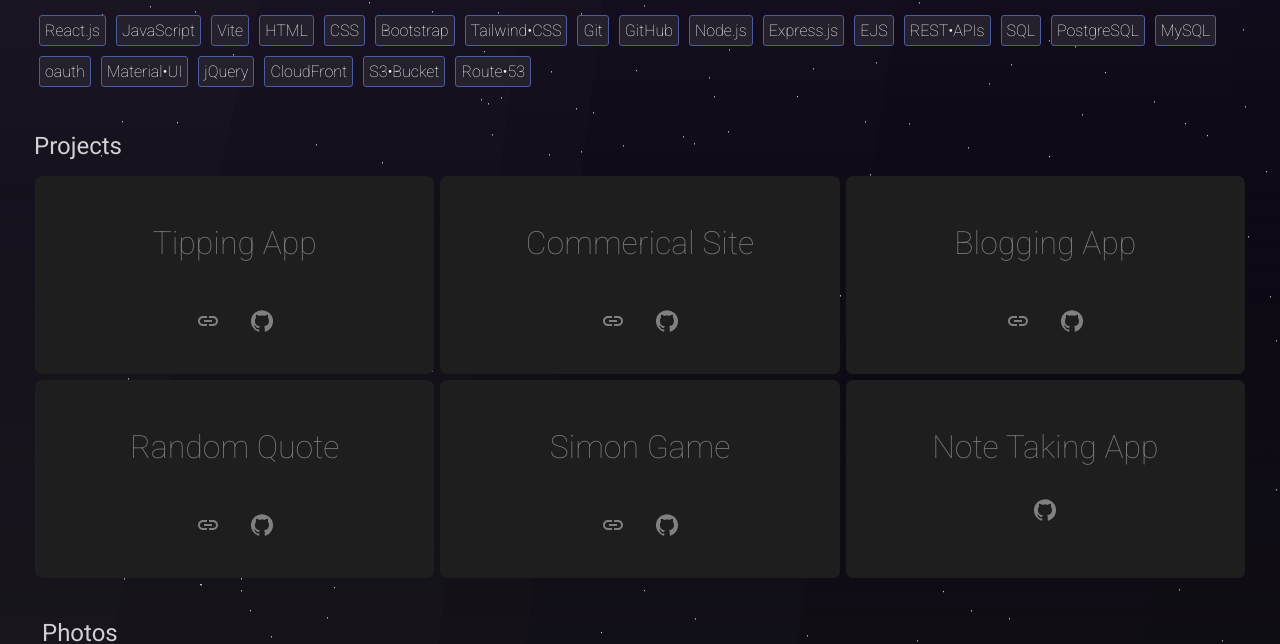
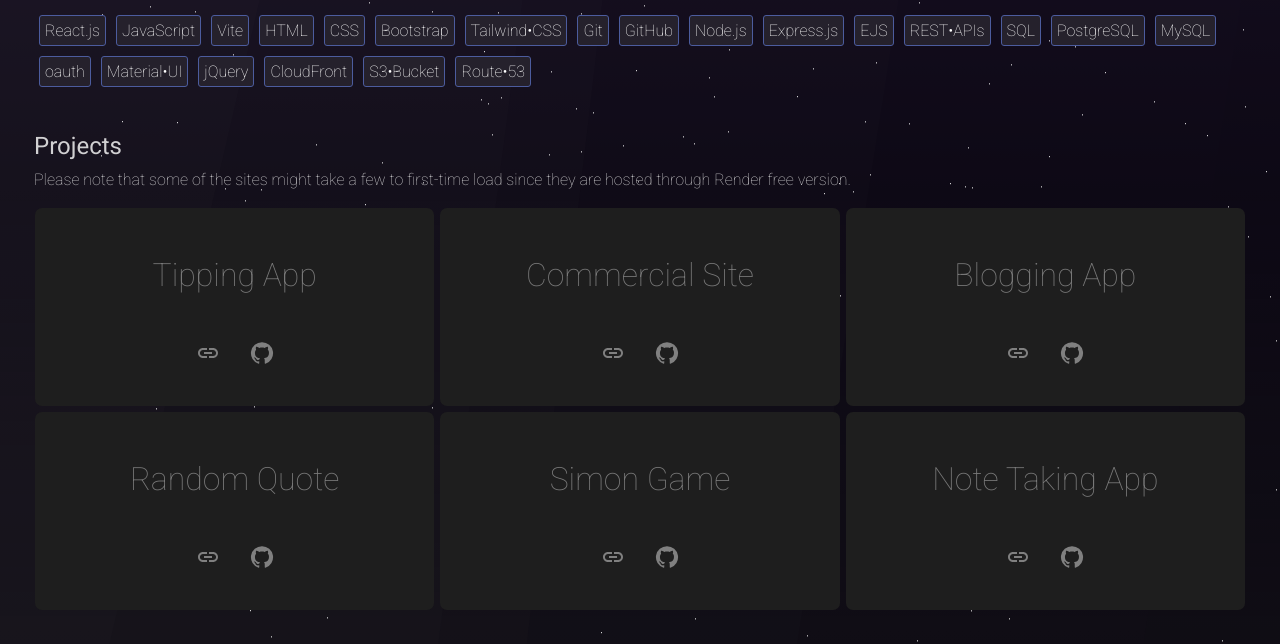
Before and after one commit to noel-pena/Portfolio-V3, a React (Vite) app: page / in a window 1280 px wide. Shown: the part 807-1451 px from the top of the page. Built offline with nearby package versions, Linux system fonts and the light colour scheme.

Commit message:
adding more project links

```diff
--- a/src/components/Projects.jsx
+++ b/src/components/Projects.jsx
@@ -20,6 +20,19 @@
       >
         Projects
       </Grid>
+      <Grid
+        item
+        pt={1}
+        sx={{
+          textAlign: "left",
+          color: "#f9f9f9d2",
+          fontWeight: 200,
+          lineHeight: 1.5,
+        }}
+      >
+        Please note that some of the sites might take a few to first-time load
+        since they are hosted through Render free version.
+      </Grid>
       <div id="cards" style={{ paddingTop: "15px" }}>
         <Card className="card">
           <div className="card-content">
@@ -40,7 +53,7 @@
         </Card>
         <Card className="card">
           <div className="card-content">
-            <p className="card-icon">Commerical Site</p>
+            <p className="card-icon">Commercial Site</p>
             <a href="https://jbcprofessional.com/">
               <LinkIcon
                 className="links"
@@ -110,7 +123,13 @@
         <Card className="card">
           <div className="card-content">
             <p className="card-icon">Note Taking App</p>
-            <a href="https://github.com/noel-pena/Todo-List">
+            <a href="https://todo-list-mongodb-fhh5.onrender.com">
+              <LinkIcon
+                className="links"
+                sx={{ color: "gray", padding: "15px" }}
+              />
+            </a>
+            <a href="https://github.com/noel-pena/ToDo-List-MongoDB">
               <GitHubIcon
                 className="links"
                 sx={{ color: "gray", padding: "15px", paddingTop: "0px" }}
```
